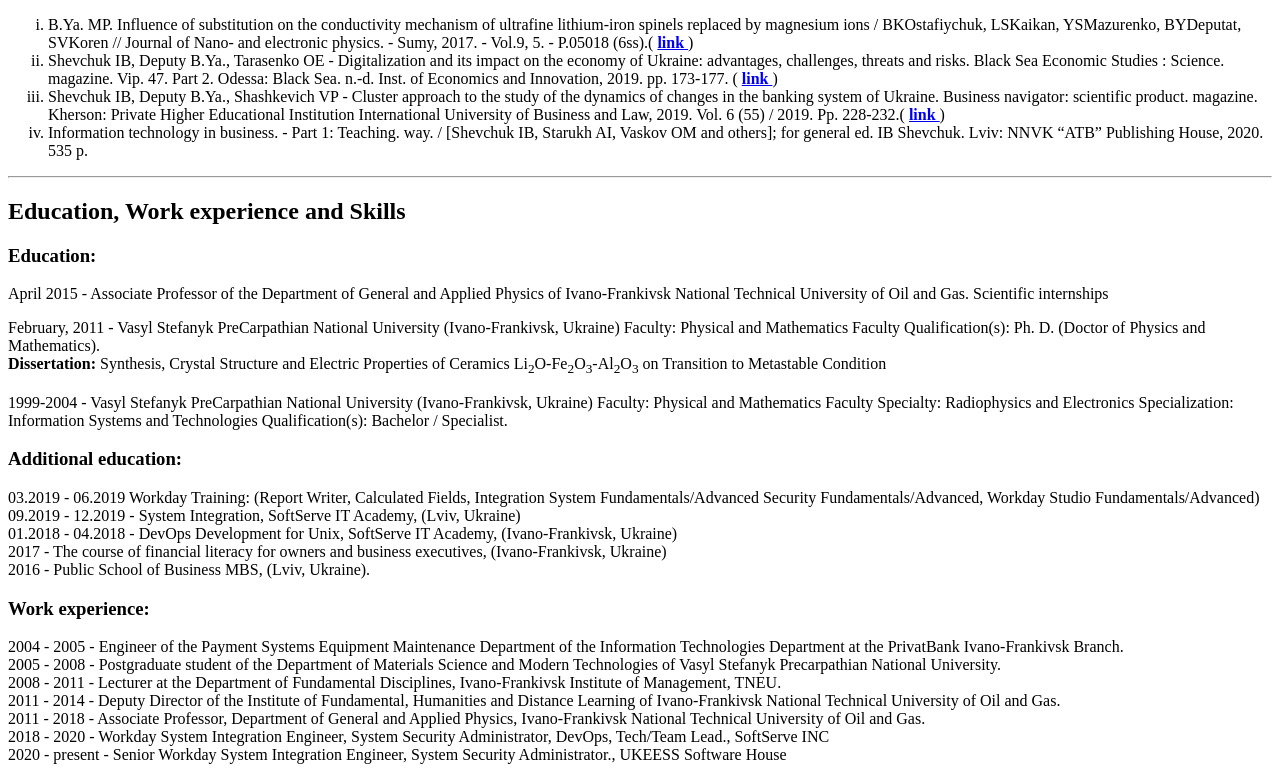
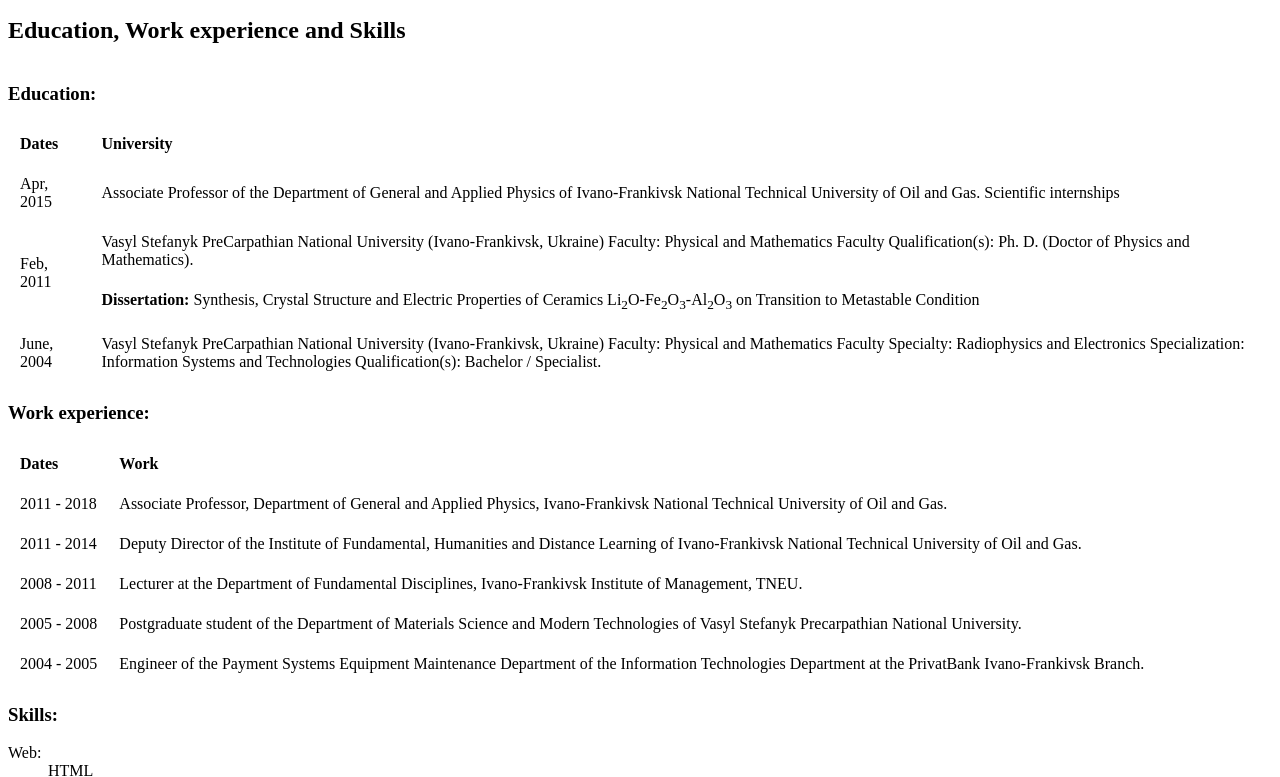
Before and after one commit to bohdandeputat/MyWebSite, a plain HTML site: page index.html in a window 1280 px wide. Shown: the part 1033-1810 px from the top of the page. Drawn offline with Linux system fonts and the light colour scheme.

Commit message:
09 - Added Tables to index.thml

```diff
--- a/index.html
+++ b/index.html
@@ -20,6 +20,21 @@
 
   <!-- Document title in browser tabs -->
   <title>My Personal Web Site</title>
+
+
+  <!-- Local Styles -->
+  <style>
+    th,
+    td {
+      padding: 10px;
+    }
+
+    Caption,
+    th {
+      text-align: left;
+    }
+  </style>
+
 </head>
 
 <body>
@@ -41,18 +56,23 @@
     <!-- Independent block -->
 
     <section>
-      <h1>Bogdan Deputat</h1>
+
       <!-- Peace of news, article -->
       <article>
-        <img src="images/BogdanDeputat.png" alt="Bogdan Deputat">
-        <h3>General information</h3>
-        <p>
-          <em>
-            Position: Associate Professor, Department of Digital Economics and Business Analytics</em><br>
-          <em>Scientific degree: Candidate of Physical and Mathematical Sciences (Ph. D.)<sup><a href="#C1"> 1</a></sup>
-          </em><br>
-          <em>Academic status: Associate Professor<sup><a href="#C2"> 2</a></sup></em>
-        </p>
+        <table>
+          <tr>
+            <td rowspan="4"><img src="images/BogdanDeputat.png" alt="Bogdan Deputat"></td>
+            <td>
+              <h1>Bogdan Deputat</h1>
+            </td>
+          </tr>
+          <tr><td><em>
+            Position: Associate Professor, Department of Digital Economics and Business Analytics</em></td></tr>
+          <tr><td><em>Scientific degree: Candidate of Physical and Mathematical Sciences (Ph. D.)<sup><a href="#C1"> 1</a></sup>
+          </em></td></tr>
+          <tr><td><em>Academic status: Associate Professor<sup><a href="#C2"> 2</a></sup></em></td></tr>
+        </table>
+
 
         <q>
           Live as if you were to die tomorrow. Learn as if you were to live forever.
@@ -137,53 +157,85 @@
     <section>
       <h2>Education, Work experience and Skills</h2>
       <article>
-        <h3>Education:</h3>
-        <p id="C1">
-          April 2015 - Associate Professor of the Department of General and Applied Physics of Ivano-Frankivsk National
-          Technical University of Oil and Gas. Scientific internships
-        </p>
-        <p id="C2">
-          February, 2011 - Vasyl Stefanyk PreCarpathian National University (Ivano-Frankivsk, Ukraine) Faculty: Physical
-          and Mathematics Faculty Qualification(s): Ph. D. (Doctor of Physics and Mathematics).<br>
+        <table>
+          <Caption>
+            <h3>Education:</h3>
+          </Caption>
+          <thead>
+            <tr>
+              <th>Dates</th>
+              <th>University</th>
+            </tr>
+          </thead>
+          <tbody>
+            <tr id="C1">
+              <td>Apr, 2015 </td>
+              <td>Associate Professor of the Department of General and Applied Physics of Ivano-Frankivsk National
+                Technical University of Oil and Gas. Scientific internships</td>
+            </tr>
+            <tr id="C2">
+              <td rowspan="2">Feb, 2011</td>
+              <td>Vasyl Stefanyk PreCarpathian National University (Ivano-Frankivsk, Ukraine) Faculty: Physical
+                and Mathematics Faculty Qualification(s): Ph. D. (Doctor of Physics and Mathematics).</td>
+            </tr>
+            <tr>
+              <td><strong>Dissertation:</strong> Synthesis, Crystal Structure and Electric Properties of Ceramics
+                Li<sub>2</sub>O-Fe<sub>2</sub>O<sub>3</sub>-Al<sub>2</sub>O<sub>3</sub> on Transition to Metastable
+                Condition</td>
+            </tr>
+            <tr>
+              <td>June, 2004</td>
+              <td>Vasyl Stefanyk PreCarpathian National University (Ivano-Frankivsk, Ukraine)
+                Faculty: Physical and Mathematics Faculty
+                Specialty: Radiophysics and Electronics Specialization: Information Systems and Technologies
+                Qualification(s):
+                Bachelor / Specialist.</td>
+            </tr>
+          </tbody>
+        </table>
 
-          <strong>Dissertation:</strong> Synthesis, Crystal Structure and Electric Properties of Ceramics
-          Li<sub>2</sub>O-Fe<sub>2</sub>O<sub>3</sub>-Al<sub>2</sub>O<sub>3</sub> on Transition to Metastable Condition
-        </p>
-        <p>
-          1999-2004 - Vasyl Stefanyk PreCarpathian National University (Ivano-Frankivsk, Ukraine)
-          Faculty: Physical and Mathematics Faculty
-          Specialty: Radiophysics and Electronics Specialization: Information Systems and Technologies Qualification(s):
-          Bachelor / Specialist.
-        </p>
-      </article>
-      <article>
-        <h3>Additional education:</h3>
-        03.2019 - 06.2019 Workday Training: (Report Writer, Calculated Fields, Integration System Fundamentals/Advanced
-        Security Fundamentals/Advanced, Workday Studio Fundamentals/Advanced)<br>
-        09.2019 - 12.2019 - System Integration, SoftServe IT Academy, (Lviv, Ukraine)<br>
-        01.2018 - 04.2018 - DevOps Development for Unix, SoftServe IT Academy, (Ivano-Frankivsk, Ukraine)<br>
-        2017 - The course of financial literacy for owners and business executives, (Ivano-Frankivsk, Ukraine)<br>
-        2016 - Public School of Business MBS, (Lviv, Ukraine).
       </article>
 
       <article>
-        <h3 id="C3">Work experience:</h3>
-        <p>
-          2004 - 2005 - Engineer of the Payment Systems Equipment Maintenance Department of the Information Technologies
-          Department at the PrivatBank Ivano-Frankivsk Branch.<br>
-          2005 - 2008 - Postgraduate student of the Department of Materials Science and Modern Technologies of Vasyl
-          Stefanyk Precarpathian National University.<br>
-          2008 - 2011 - Lecturer at the Department of Fundamental Disciplines, Ivano-Frankivsk Institute of Management,
-          TNEU.<br>
-          2011 - 2014 - Deputy Director of the Institute of Fundamental, Humanities and Distance Learning of
-          Ivano-Frankivsk National Technical University of Oil and Gas.<br>
-          2011 - 2018 - Associate Professor, Department of General and Applied Physics, Ivano-Frankivsk National
-          Technical University of Oil and Gas.<br>
-          2018 - 2020 - Workday System Integration Engineer, System Security Administrator, DevOps, Tech/Team Lead.,
-          SoftServe INC<br>
-          2020 - present - Senior Workday System Integration Engineer, System Security Administrator., UKEESS Software
-          House
-        </p>
+        <table>
+          <caption>
+            <h3 id="C3">Work experience:</h3>
+          </caption>
+          <thead>
+            <tr>
+              <th>Dates</th>
+              <th>Work</th>
+            </tr>
+          </thead>
+          <tbody>
+            <tr>
+              <td>2011 - 2018</td>
+              <td>Associate Professor, Department of General and Applied Physics, Ivano-Frankivsk National Technical
+                University of Oil and Gas.</td>
+            </tr>
+            <tr>
+              <td>2011 - 2014</td>
+              <td>Deputy Director of the Institute of Fundamental, Humanities and Distance Learning of Ivano-Frankivsk
+                National Technical University of Oil and Gas.</td>
+            </tr>
+            <tr>
+              <td>2008 - 2011</td>
+              <td>Lecturer at the Department of Fundamental Disciplines, Ivano-Frankivsk Institute of Management, TNEU.
+              </td>
+            </tr>
+            <tr>
+              <td>2005 - 2008</td>
+              <td>Postgraduate student of the Department of Materials Science and Modern Technologies of Vasyl Stefanyk
+                Precarpathian National University.</td>
+            </tr>
+            <tr>
+              <td>2004 - 2005</td>
+              <td>Engineer of the Payment Systems Equipment Maintenance Department of the Information Technologies
+                Department at the PrivatBank Ivano-Frankivsk Branch.</td>
+            </tr>
+          </tbody>
+        </table>
+
       </article>
 
       <article>
```
Also changed, not shown: 1 other file.
